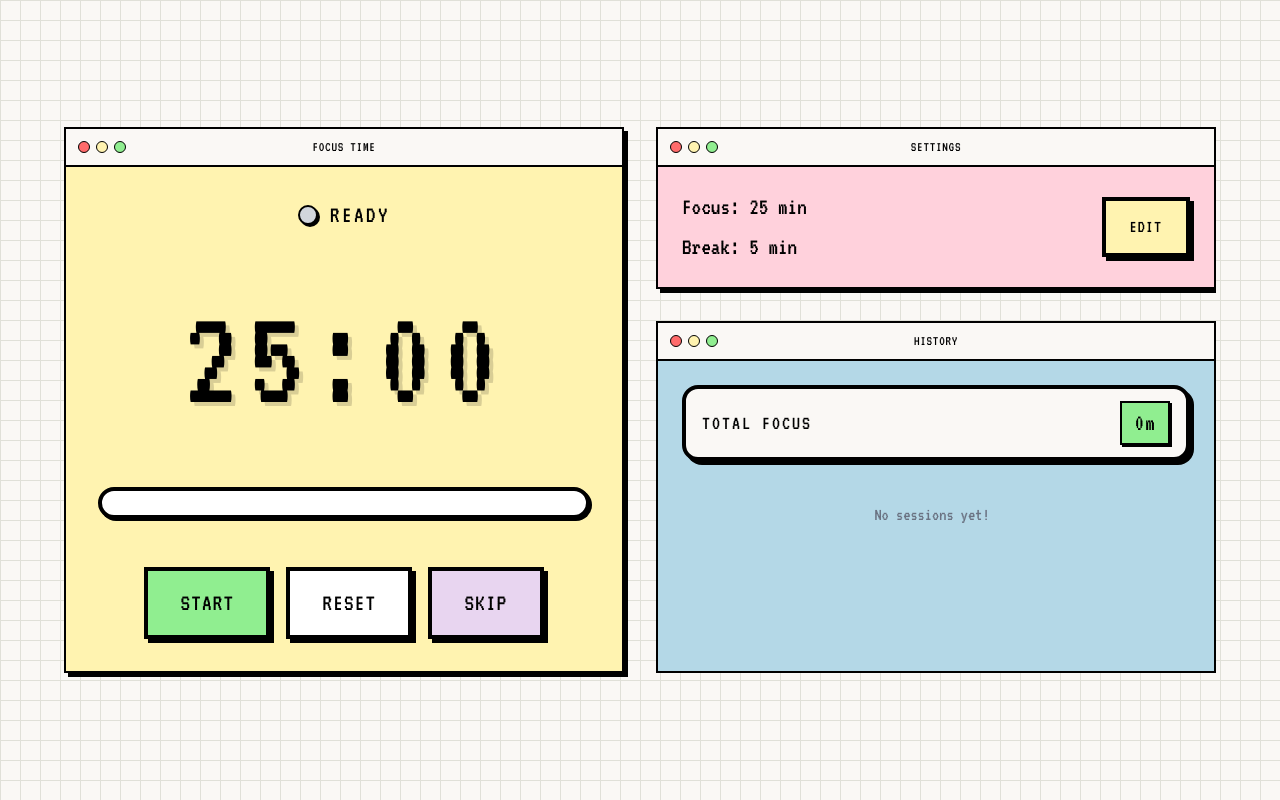
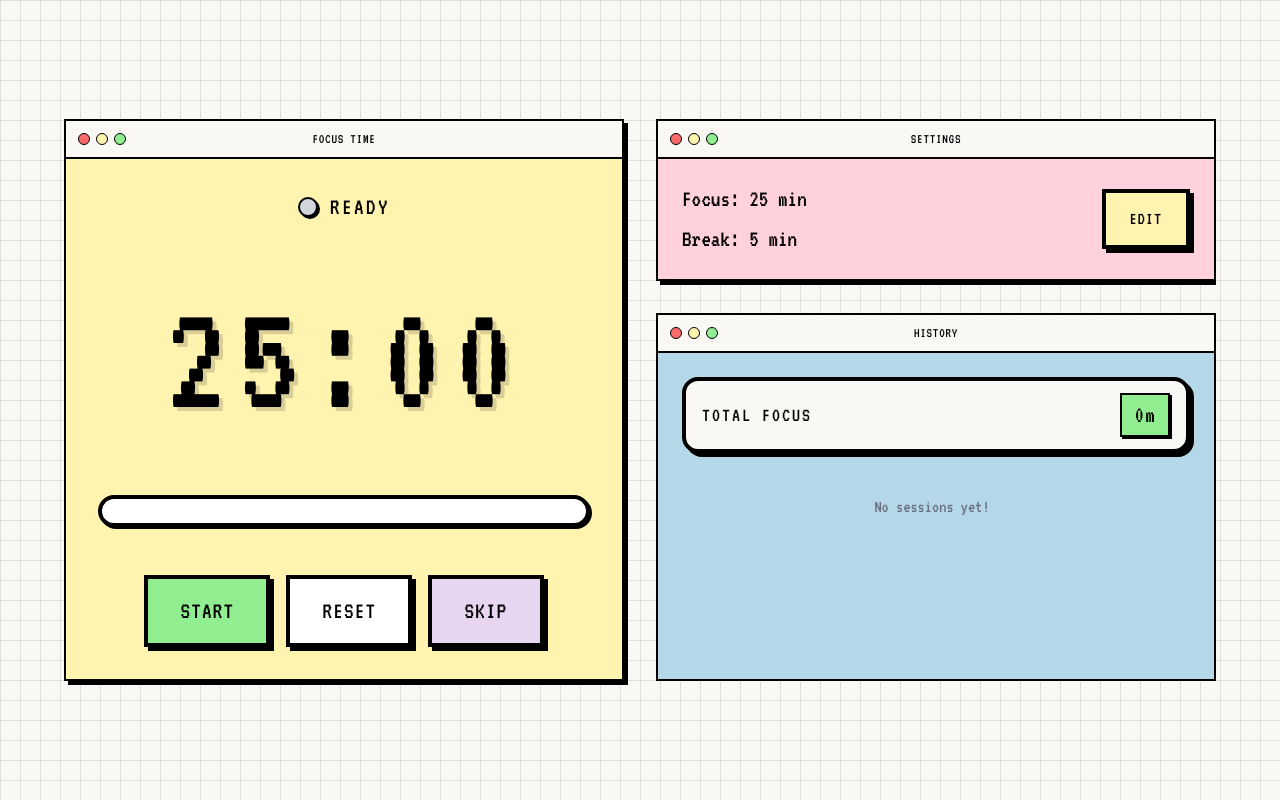
Before and after one commit to maybethemuhammadibrahim/DevWeekend_PomodoroTimer, a React (Vite) app: page / in a window 1280 px wide. Built offline with nearby package versions, Linux system fonts and the light colour scheme.

Commit message:
change font size & test deployed

```diff
--- a/src/App.jsx
+++ b/src/App.jsx
@@ -530,7 +530,7 @@ export default function PomodoroTimer() {
 
                 {/* Timer Display - Scaled up significantly */}
                 <div className="py-6">
-                  <div className="text-8xl sm:text-[9rem] tracking-wider font-extrabold timer-digit drop-shadow-[4px_4px_0px_rgba(0,0,0,0.15)]">
+                  <div className="text-8xl sm:text-[10rem] tracking-wider font-extrabold timer-digit drop-shadow-[4px_4px_0px_rgba(0,0,0,0.15)]">
                     {formatTime(timeLeft)}
                   </div>
                 </div>
@@ -550,8 +550,8 @@ export default function PomodoroTimer() {
                     onClick={handleStartPause}
                     onMouseEnter={playHoverSound}
                     className={`px-8 py-4 text-xl sm:text-2xl font-bold tracking-wider border-4 border-black rounded-xl y2k-shadow hover:-translate-y-1 hover:shadow-[6px_6px_0px_rgba(0,0,0,1)] transition-all ${isRunning
-                        ? "bg-[var(--y2k-pink)]"
-                        : "bg-[#90ee90]"
+                      ? "bg-[var(--y2k-pink)]"
+                      : "bg-[#90ee90]"
                       }`}
                   >
                     {isRunning ? "PAUSE" : timeLeft === totalDuration ? "START" : "RESUME"}
```
